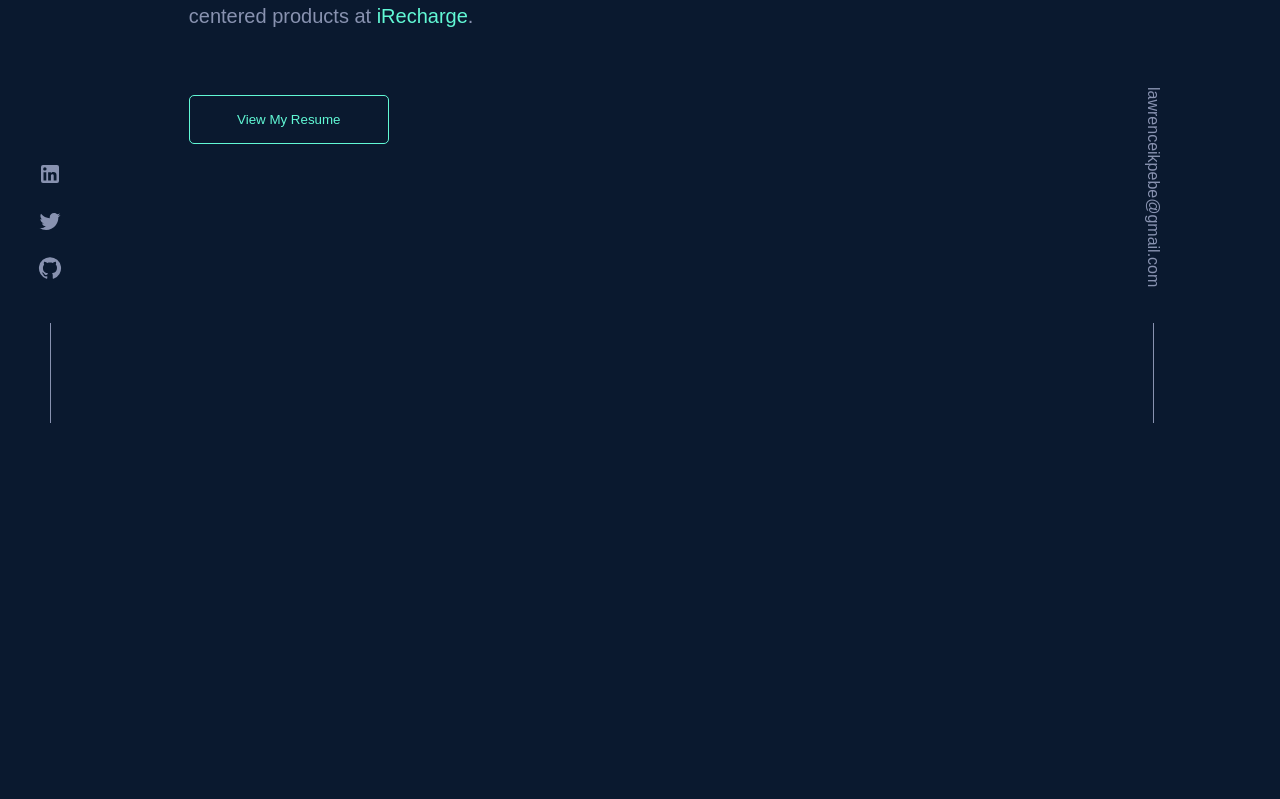
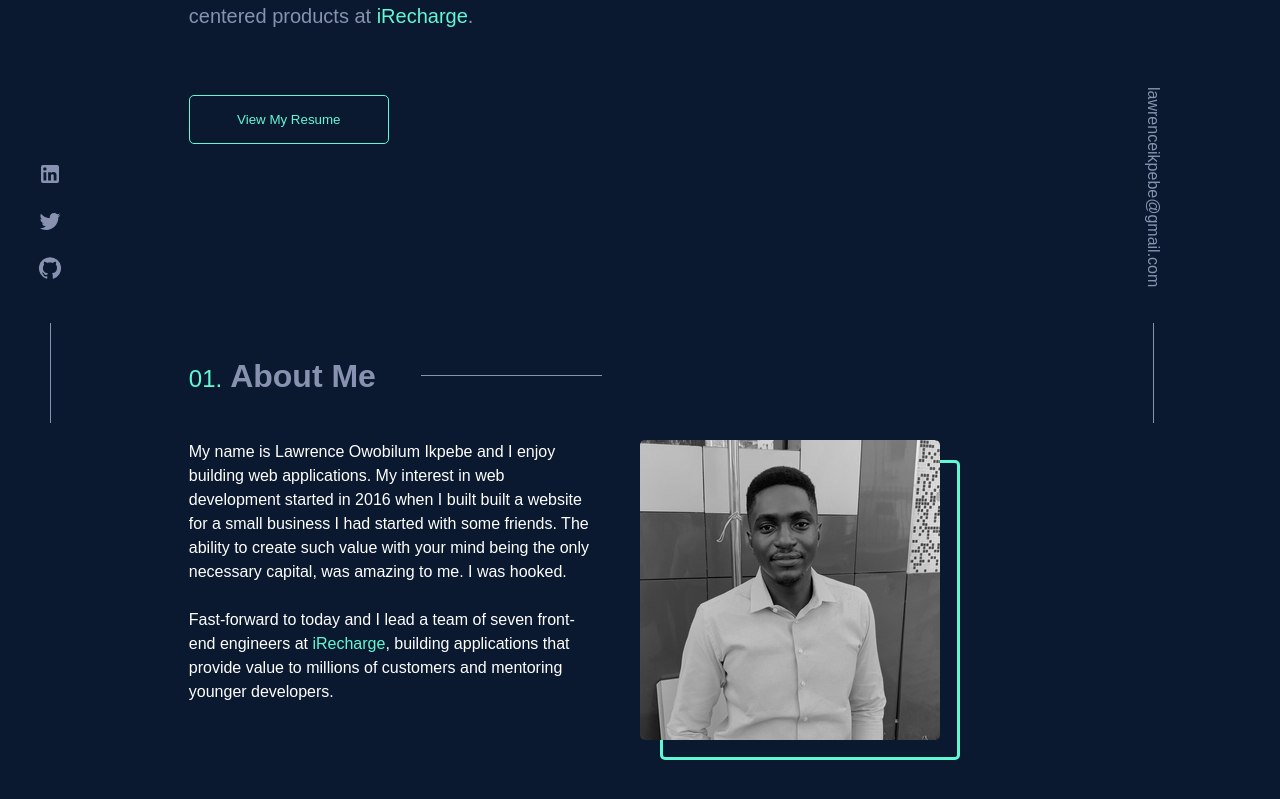
Before and after one commit to Owobilum/portfolio, a React (Create React App) app: page / in a window 1280 px wide. Shown: the part 377-1176 px from the top of the page. Before the commit the page ends 800 px from the top, so only its background shows below. Built offline with nearby package versions, Linux system fonts and the light colour scheme; a web font is replaced by a local one.

Commit message:
add about me section

```diff
--- a/src/components/Header.js
+++ b/src/components/Header.js
@@ -19,7 +19,7 @@ const Header = () => {
   };
 
   return (
-    <AppBar position="static" elevation={0} sx={{ px: '5%' }}>
+    <AppBar position="static" elevation={0} sx={{ px: '5%', maxWidth: '100%' }}>
       <Toolbar disableGutters>
         <Grid container justifyContent="space-between" alignItems="center">
           <Grid item>
--- /dev/null
+++ b/src/components/SectionHead.js
@@ -0,0 +1,43 @@
+import { Box, Typography } from '@mui/material'
+
+const SectionHead = ({ place, title }) => {
+    return (
+        <Typography component="h2"
+            sx={{
+                position: 'relative',
+                "::after": {
+                    content: "''",
+                    position: 'absolute',
+                    bottom: '50%',
+                    width: { xs: '50px', md: '20%' },
+                    marginLeft: '5%',
+                    borderBottom: 'solid 1px',
+                    borderColor: 'text.grey'
+                }
+            }}
+        >
+            <Box
+                component="span"
+                sx={{
+                    color: 'text.secondary',
+                    fontSize: 24,
+                    marginRight: '8px'
+                }}
+            >
+                {place}.
+            </Box>
+            <Box
+                component="span"
+                sx={{
+                    color: 'text.grey',
+                    fontSize: 32,
+                    fontWeight: 700
+                }}
+            >
+                {title}
+            </Box>
+        </Typography>
+    )
+}
+
+export default SectionHead
--- /dev/null
+++ b/src/components/sections/AboutMe.js
@@ -0,0 +1,83 @@
+import { useState } from 'react'
+import { Box, Grid, Typography } from '@mui/material'
+
+import SectionHead from '../SectionHead'
+import lawrence from "../../images/lawrence.jpg"
+import { StyledLink } from "../StyledLink";
+
+
+const AboutMe = () => {
+    const [isHovered, setIsHovered] = useState(false)
+    return (
+        <Box
+            sx={{ pb: { xs: '100px', md: '200px' } }}
+        >
+            <Box sx={{ mb: 5 }}>
+                <SectionHead place={"01"} title={"About Me"} />
+            </Box>
+            <Grid container>
+                <Grid item xs={12} md={6}
+                    sx={{
+                        paddingRight: { xs: 0, md: 5 },
+                        mb: 3
+                    }}
+                >
+                    <Typography variant="body1" component="p" sx={{ mb: 3 }}>
+                        My name is Lawrence Owobilum Ikpebe and I enjoy building web
+                        applications. My interest in web development started in 2016
+                        when I built built a website for a small business I had started
+                        with some friends. The ability to create such value with your mind
+                        being the only necessary capital, was amazing to me. I was hooked.
+                    </Typography>
+                    <Typography variant="body1" component="p">
+                        Fast-forward to today and I lead a team of seven front-end engineers
+                        at <StyledLink href="https://irecharge.ng">iRecharge</StyledLink>, building
+                        applications that provide value to millions of customers and mentoring
+                        younger developers.
+                    </Typography>
+                </Grid>
+                <Grid item xs={12} md={6}>
+                    <Box
+                        sx={{
+                            width: { xs: '100%', md: '300px' },
+                            height: { xs: 'auto', md: '300px' },
+                            position: 'relative',
+                            display: 'block',
+                            "::after": {
+                                content: "''",
+                                color: 'red',
+                                border: 'solid',
+                                borderColor: 'text.secondary',
+                                borderRadius: '5px',
+                                position: 'absolute',
+                                height: '100%',
+                                width: '100%',
+                                left: isHovered ? 15 : 20,
+                                top: isHovered ? 15 : 20,
+                                zIndex: -1,
+                            },
+                        }}
+                    >
+                        <Box
+                            component="img"
+                            src={lawrence}
+                            onMouseEnter={() => setIsHovered(true)}
+                            onMouseLeave={() => setIsHovered(false)}
+                            sx={{
+                                width: '100%',
+                                height: '100%',
+                                borderRadius: '5px',
+                                filter: isHovered ? 'none' : 'grayscale(100%)'
+                            }}
+                        >
+
+                        </Box>
+                    </Box>
+
+                </Grid>
+            </Grid>
+        </Box>
+    )
+}
+
+export default AboutMe
--- a/src/components/sections/Hero.js
+++ b/src/components/sections/Hero.js
@@ -6,7 +6,7 @@ import { StyledHandEmoji } from "../StyledHandEmoji";
 
 const Hero = () => {
     return (
-        <>
+        <Box sx={{ pb: { xs: '100px', md: '200px' } }}>
             <Typography variant="body1" component="p" color="text.secondary">
                 Hi,<span><StyledHandEmoji /></span> my name is
             </Typography>
@@ -58,7 +58,7 @@ const Hero = () => {
                 </StyledButton>
             </Box>
 
-        </>
+        </Box>
     )
 }
 
--- a/src/pages/Home.js
+++ b/src/pages/Home.js
@@ -1,4 +1,6 @@
 import { Box } from "@mui/material";
+
+import AboutMe from "../components/sections/AboutMe";
 import Hero from "../components/sections/Hero";
 
 export default function Home() {
@@ -7,6 +9,7 @@ export default function Home() {
             sx={{ padding: '2% 5%' }}
         >
             <Hero />
+            <AboutMe />
         </Box>
     )
 }
```
Also changed, not shown: src/images/lawrence.jpg (added).
